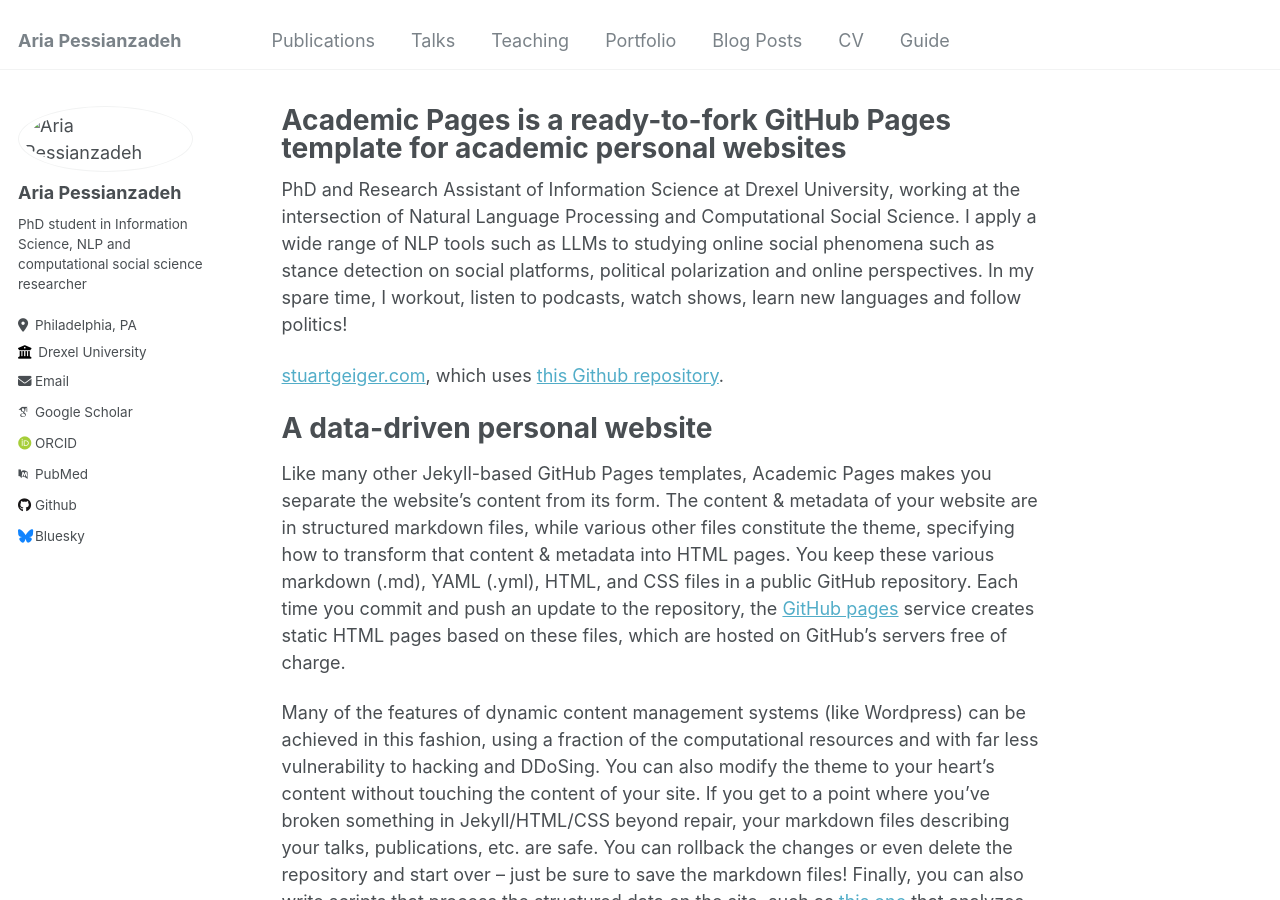
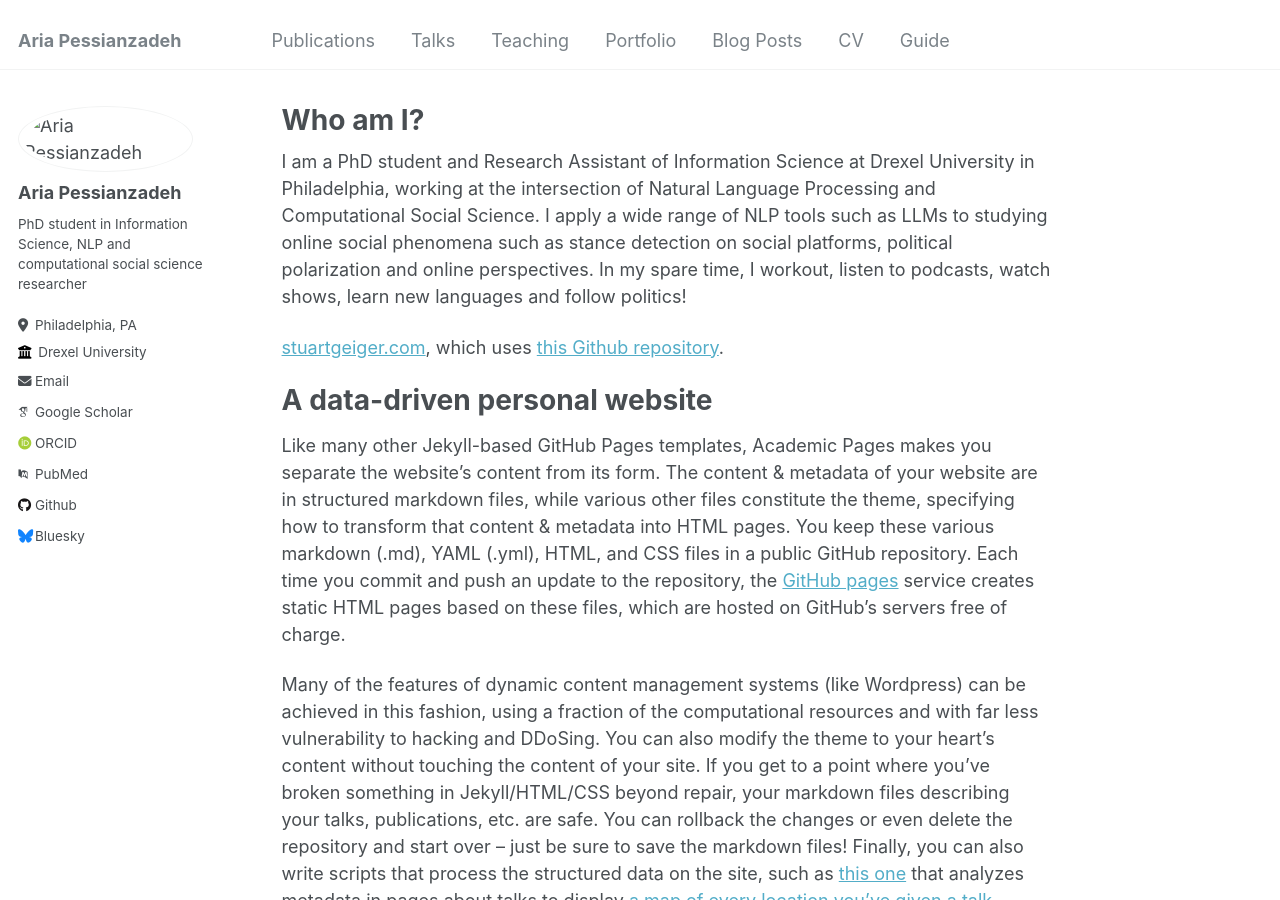
Before and after one commit to aryapess/aryapess.github.io, a Jekyll site: the page built from _pages/about.md, in a window 1280 px wide and 900 px high. Built offline with Jekyll 4.4.1, drawn with Linux system fonts in a browser that asks for light colours; some web fonts are replaced.

Commit message:
Update about.md

```diff
--- a/_pages/about.md
+++ b/_pages/about.md
@@ -1,13 +1,13 @@
 ---
 permalink: /
-title: "Academic Pages is a ready-to-fork GitHub Pages template for academic personal websites"
+title: "Who am I?"
 author_profile: true
 redirect_from:
   - /about/
   - /about.html
 ---
 
-PhD and Research Assistant of Information Science at Drexel University, working at the intersection of Natural Language Processing and Computational Social Science. I apply a wide range of NLP tools such as LLMs to studying online social phenomena such as stance detection on social platforms, political polarization and online perspectives.
+I am a PhD student and Research Assistant of Information Science at Drexel University in Philadelphia, working at the intersection of Natural Language Processing and Computational Social Science. I apply a wide range of NLP tools such as LLMs to studying online social phenomena such as stance detection on social platforms, political polarization and online perspectives.
 In my spare time, I workout, listen to podcasts, watch shows, learn new languages and follow politics!
 
 [stuartgeiger.com](http://stuartgeiger.com), which uses [this Github repository](https://github.com/staeiou/staeiou.github.io).
```
